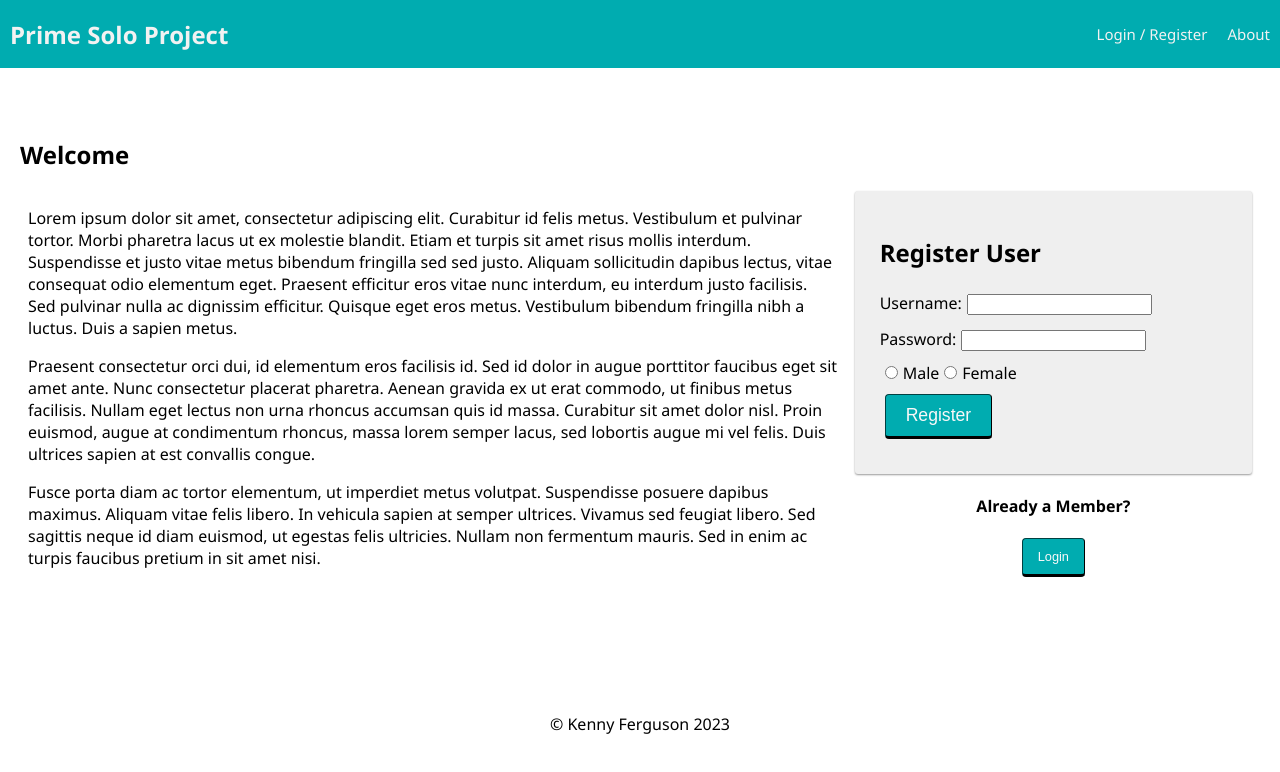
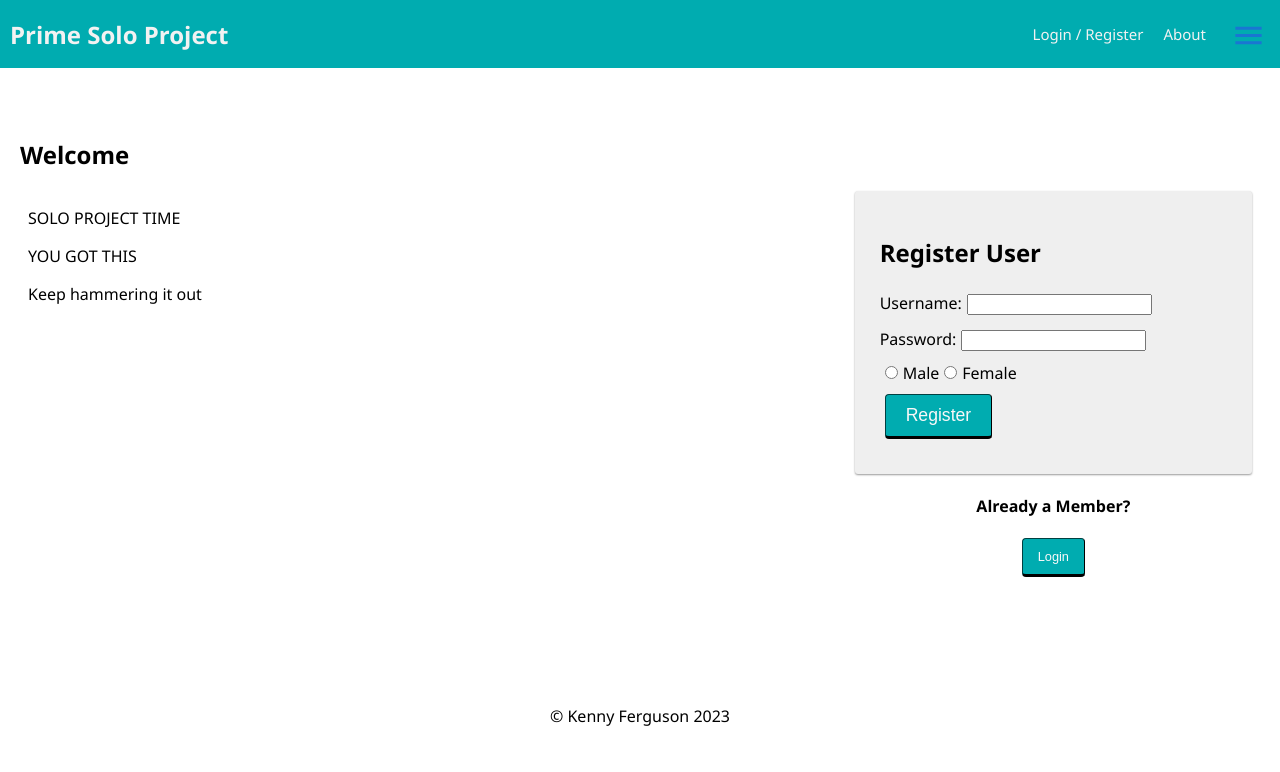
Before and after one commit to Kennyfergy/Golf-Handi-Calc, a React (Create React App) app: page /#/home in a window 1280 px wide. Shown: the top 772 px of the page. Built offline with nearby package versions, Linux system fonts and the light colour scheme; no server answers.

Commit message:
created basic drawer with some styling, will return later to finish it

```diff
--- a/package.json
+++ b/package.json
@@ -7,6 +7,10 @@
     "node": "18.x"
   },
   "dependencies": {
+    "@emotion/react": "^11.11.1",
+    "@emotion/styled": "^11.11.0",
+    "@mui/icons-material": "^5.14.13",
+    "@mui/material": "^5.14.13",
     "axios": "^0.21.1",
     "bcryptjs": "^2.4.3",
     "cookie-session": "^2.0.0",
--- a/src/components/LandingPage/LandingPage.jsx
+++ b/src/components/LandingPage/LandingPage.jsx
@@ -1,16 +1,16 @@
-import React, { useState } from 'react';
-import { useHistory } from 'react-router-dom';
-import './LandingPage.css';
+import React, { useState } from "react";
+import { useHistory } from "react-router-dom";
+import "./LandingPage.css";
 
 // CUSTOM COMPONENTS
-import RegisterForm from '../RegisterForm/RegisterForm';
+import RegisterForm from "../RegisterForm/RegisterForm";
 
 function LandingPage() {
-  const [heading, setHeading] = useState('Welcome');
+  const [heading, setHeading] = useState("Welcome");
   const history = useHistory();
 
   const onLogin = (event) => {
-    history.push('/login');
+    history.push("/login");
   };
 
   return (
@@ -19,37 +19,11 @@ function LandingPage() {
 
       <div className="grid">
         <div className="grid-col grid-col_8">
-          <p>
-            Lorem ipsum dolor sit amet, consectetur adipiscing elit. Curabitur
-            id felis metus. Vestibulum et pulvinar tortor. Morbi pharetra lacus
-            ut ex molestie blandit. Etiam et turpis sit amet risus mollis
-            interdum. Suspendisse et justo vitae metus bibendum fringilla sed
-            sed justo. Aliquam sollicitudin dapibus lectus, vitae consequat odio
-            elementum eget. Praesent efficitur eros vitae nunc interdum, eu
-            interdum justo facilisis. Sed pulvinar nulla ac dignissim efficitur.
-            Quisque eget eros metus. Vestibulum bibendum fringilla nibh a
-            luctus. Duis a sapien metus.
-          </p>
+          <p>SOLO PROJECT TIME</p>
 
-          <p>
-            Praesent consectetur orci dui, id elementum eros facilisis id. Sed
-            id dolor in augue porttitor faucibus eget sit amet ante. Nunc
-            consectetur placerat pharetra. Aenean gravida ex ut erat commodo, ut
-            finibus metus facilisis. Nullam eget lectus non urna rhoncus
-            accumsan quis id massa. Curabitur sit amet dolor nisl. Proin
-            euismod, augue at condimentum rhoncus, massa lorem semper lacus, sed
-            lobortis augue mi vel felis. Duis ultrices sapien at est convallis
-            congue.
-          </p>
+          <p>YOU GOT THIS</p>
 
-          <p>
-            Fusce porta diam ac tortor elementum, ut imperdiet metus volutpat.
-            Suspendisse posuere dapibus maximus. Aliquam vitae felis libero. In
-            vehicula sapien at semper ultrices. Vivamus sed feugiat libero. Sed
-            sagittis neque id diam euismod, ut egestas felis ultricies. Nullam
-            non fermentum mauris. Sed in enim ac turpis faucibus pretium in sit
-            amet nisi.
-          </p>
+          <p>Keep hammering it out</p>
         </div>
         <div className="grid-col grid-col_4">
           <RegisterForm />
--- a/src/components/Nav/Nav.css
+++ b/src/components/Nav/Nav.css
@@ -40,3 +40,48 @@
 .navLink:hover {
   background-color: #008183;
 }
+.drawer {
+  width: 33.33%;
+  max-width: 600px;
+  /* background-color: #f5f5f5; */
+}
+.drawer .MuiList-root {
+  padding: 20px;
+}
+
+.drawer .MuiListItem-root {
+  margin: 10px 0;
+  border-radius: 5px;
+  transition: background-color 0.3s, transform 0.2s;
+}
+.drawer .MuiListItem-root:hover {
+  background-color: rgba(0, 0, 0, 0.1);
+  transform: scale(1.12);
+}
+
+.drawer .MuiListItemText-root {
+  font-size: 1.2em;
+}
+.menuButton {
+  background-color: #253170;
+  color: white;
+  margin-left: 10px;
+  border-radius: 3px;
+  transition: background-color 0.3s, transform 0.2s;
+  border: none;
+  cursor: pointer;
+  outline: 0;
+}
+
+.menuButton:hover {
+  background-color: #2c387e; /* Darken on hover */
+  transform: scale(1.1);
+}
+.drawer .MuiDrawer-paper {
+  transition: transform 0.3s;
+  transform-origin: right;
+}
+
+.drawer .MuiDrawer-paperAnchorRight {
+  transform: scale(1.05); /* Slightly enlarge the drawer when it's opened */
+}
--- a/src/components/Nav/Nav.jsx
+++ b/src/components/Nav/Nav.jsx
@@ -1,11 +1,24 @@
-import React from 'react';
-import { Link } from 'react-router-dom';
-import LogOutButton from '../LogOutButton/LogOutButton';
-import './Nav.css';
-import { useSelector } from 'react-redux';
+import React from "react";
+import { useState } from "react";
+import { Link } from "react-router-dom";
+import LogOutButton from "../LogOutButton/LogOutButton";
+import "./Nav.css";
+import { useSelector } from "react-redux";
+import {
+  Drawer,
+  Button,
+  List,
+  ListItem,
+  // Link,
+  ListItemText,
+  // LogOutButton,
+} from "@mui/material";
+import MenuIcon from "@mui/icons-material/Menu";
 
 function Nav() {
   const user = useSelector((store) => store.user);
+
+  const [drawerOpen, setDrawerOpen] = useState(false); //state for drawer
 
   return (
     <div className="nav">
@@ -39,6 +52,70 @@ function Nav() {
         <Link className="navLink" to="/about">
           About
         </Link>
+        <Button className="menuButton" onClick={() => setDrawerOpen(true)}>
+          <MenuIcon fontSize="large" />
+        </Button>
+
+        <Drawer
+          className="drawer"
+          anchor="right"
+          open={drawerOpen}
+          onClose={() => setDrawerOpen(false)}
+        >
+          <List>
+            <ListItem
+              button
+              onClick={() => setDrawerOpen(false)}
+              component={Link}
+              to="/home"
+            >
+              <ListItemText primary="Home" />
+            </ListItem>
+            <ListItem
+              button
+              onClick={() => setDrawerOpen(false)}
+              component={Link}
+              to="/info"
+            >
+              <ListItemText primary="Info" />
+            </ListItem>
+            <ListItem
+              button
+              onClick={() => setDrawerOpen(false)}
+              component={Link}
+              to="/about"
+            >
+              <ListItemText primary="About" />
+            </ListItem>
+            <ListItem
+              button
+              onClick={() => setDrawerOpen(false)}
+              component={Link}
+              to="/settings"
+            >
+              <ListItemText primary="Settings" />
+            </ListItem>
+            <ListItem
+              button
+              onClick={() => setDrawerOpen(false)}
+              component={Link}
+              to="/courses"
+            >
+              <ListItemText primary="Courses" />
+            </ListItem>
+            <ListItem
+              button
+              onClick={() => setDrawerOpen(false)}
+              component={Link}
+              to="/rounds"
+            >
+              <ListItemText primary="Rounds" />
+            </ListItem>
+            {/* <ListItem button onClick={() => setDrawerOpen(false)}>
+              <LogOutButton className="navLink" />
+            </ListItem> */}
+          </List>
+        </Drawer>
       </div>
     </div>
   );
```
Also changed, not shown: src/components/App/App.jsx (+1 -7 lines).
